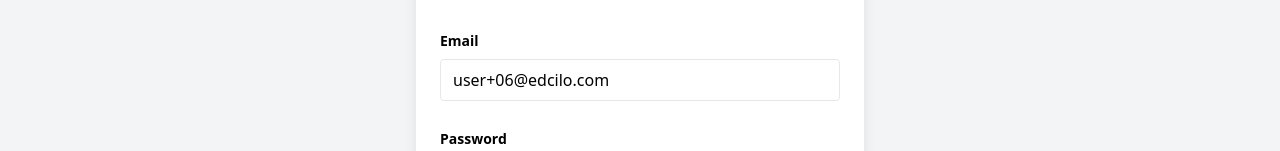
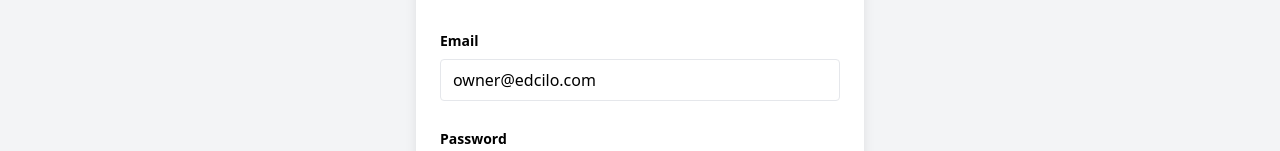
Before and after one commit to edcilo/edc_webapp_dogger_ui, a React (Create React App) app in the folder webapp/: page /login in a window 1280 px wide. Shown: the part 193-344 px from the top of the page. Built offline with nearby package versions, Linux system fonts and the light colour scheme.

Commit message:
fix email

```diff
--- a/webapp/src/pages/Login.js
+++ b/webapp/src/pages/Login.js
@@ -14,7 +14,7 @@ class Login extends React.Component {
         }
 
         this.state = {
-            username: 'user+06@edcilo.com',
+            username: 'owner@edcilo.com',
             password: 'secret123.',
             error: null,
             errors: this.errors
```
Also changed, not shown: 6 other files (tests, documents, lock files or other folders).
